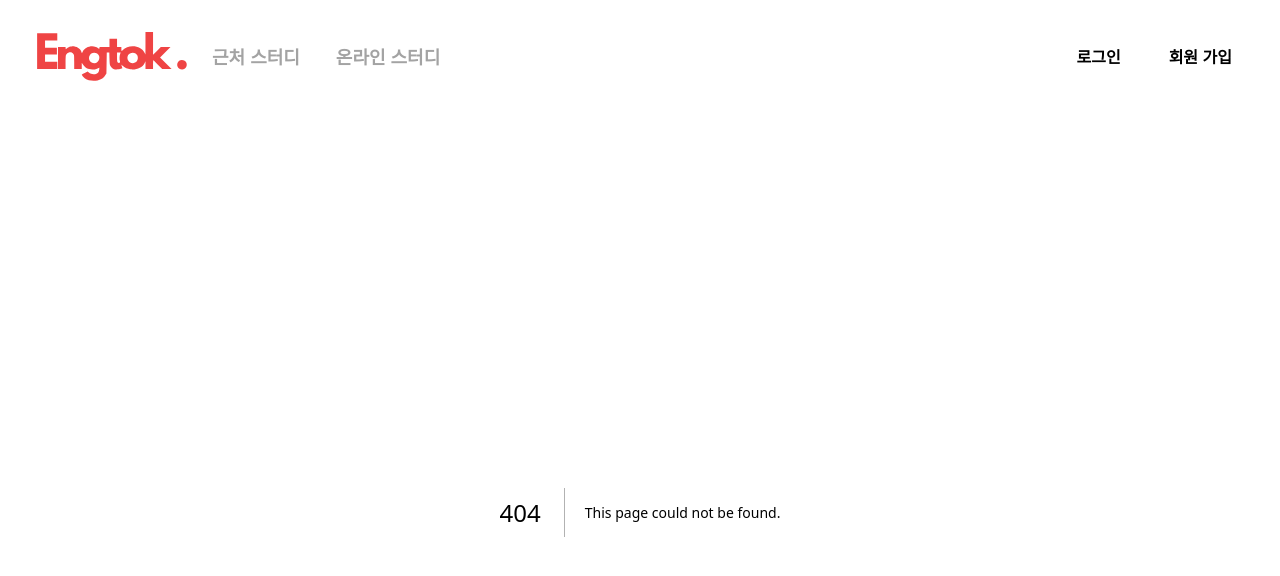
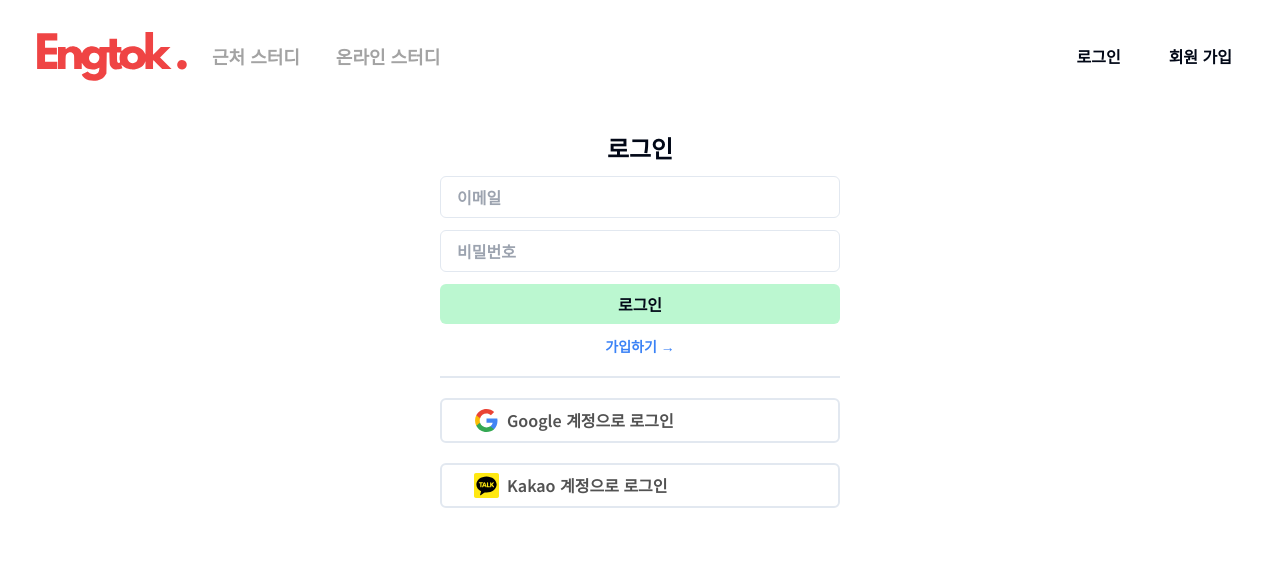
Before and after one commit to TEAM-eng-talk-mo/eng-talk-mo-fe, a Next.js app: page /sign-in in a window 1280 px wide. Before the commit this address had no page. Shown: the top 576 px of the page. Built offline with nearby package versions, Linux system fonts and the light colour scheme.

Commit message:
feat(sign-in UI): sign-in ui base
fix

```diff
--- /dev/null
+++ b/app/(auth)/layout.tsx
@@ -0,0 +1,8 @@
+interface AuthLayout {
+  children: React.ReactNode;
+}
+const AuthLayout: React.FC<AuthLayout> = ({ children }) => {
+  return <div>{children}</div>;
+};
+
+export default AuthLayout;
--- /dev/null
+++ b/app/(auth)/sign-in/page.tsx
@@ -0,0 +1,63 @@
+import Image from "next/image";
+import Link from "next/link";
+
+const SignIn = () => {
+  const outsideOuth = {
+    google: {
+      href: "/",
+      icon: "/google_logo.svg",
+      text: "Google 계정으로 로그인",
+    },
+    kakao: {
+      href: "/",
+      icon: "/kakao_logo.svg",
+      text: "Kakao 계정으로 로그인",
+    },
+  };
+  const outsideOuthKey = Object.keys(outsideOuth) as Array<
+    keyof typeof outsideOuth
+  >;
+  return (
+    <div className="w-[400px] mt-5 font-semibold">
+      <form className="flex flex-col gap-3">
+        <div className="text-2xl flex justify-center">로그인</div>
+        <input
+          placeholder="이메일"
+          className="border rounded-md py-2 px-4"></input>
+        <input
+          type="password"
+          placeholder="비밀번호"
+          className="border rounded-md py-2 px-4"></input>
+        <button
+          type="submit"
+          className="w-full rounded-md py-2 px-4 bg-green-200 hover:bg-green-300 transition">
+          로그인
+        </button>
+        <Link
+          href={"sign-up"}
+          className="flex justify-center text-sm text-blue-500 hover:text-blue-600 r">
+          가입하기 &rarr;
+        </Link>
+      </form>
+      <div className="border-t-2 mt-5 pt-5 flex flex-col gap-5">
+        {outsideOuthKey.map((key) => (
+          <Link
+            href={outsideOuth[key].href}
+            key={key}
+            className="w-full rounded-md py-2 px-8 border-2 text-neutral-600 flex hover:text-neutral-950 transition">
+            <Image
+              alt={key}
+              className="mr-2"
+              width={25}
+              height={25}
+              src={outsideOuth[key].icon}
+            />
+            {outsideOuth[key].text}
+          </Link>
+        ))}
+      </div>
+    </div>
+  );
+};
+
+export default SignIn;
--- /dev/null
+++ b/app/(auth)/sign-up/page.tsx
@@ -0,0 +1,5 @@
+const SignUp = () => {
+  return <div>Signup</div>;
+};
+
+export default SignUp;
```
Also changed, not shown: public/google_logo.svg (added), public/kakao_logo.svg (added).
